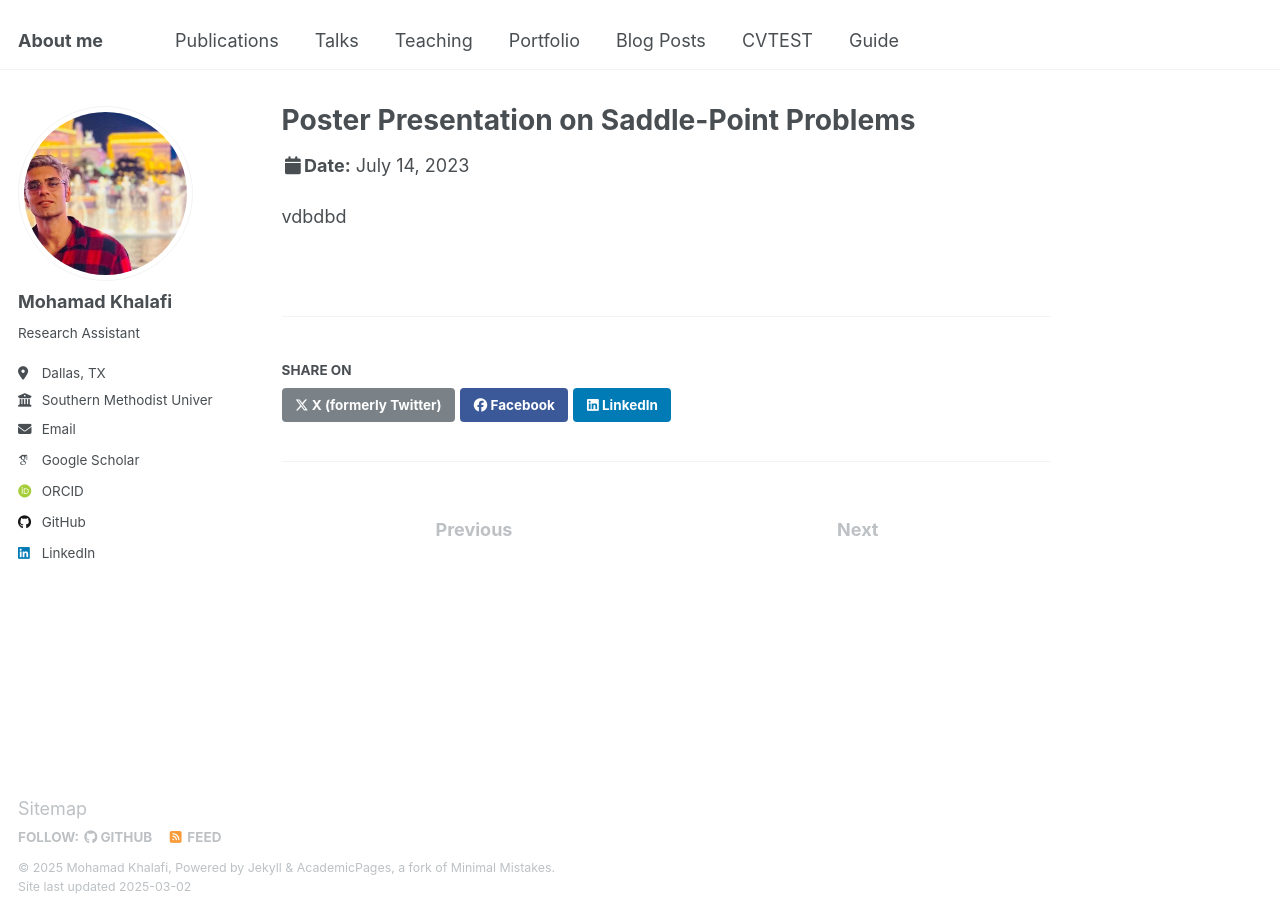
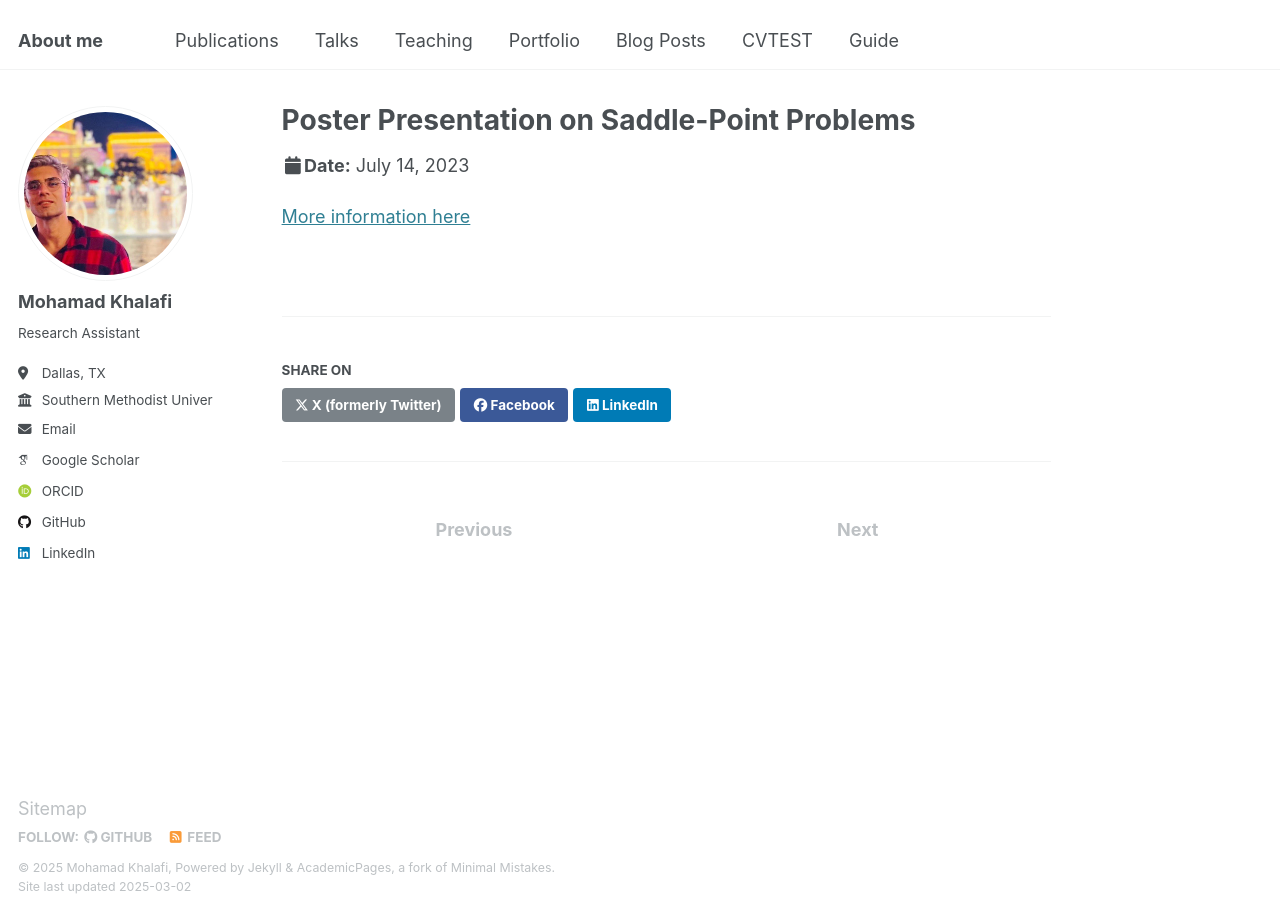
Before and after one commit to Mohammadkhf/mohammadkhf.github.io, a Jekyll site: the page built from _talks/2012-03-01-talk-1.md, in a window 1280 px wide. Built offline with Jekyll 4.4.1, drawn with Linux system fonts in a browser that asks for light colours; some web fonts are replaced.

Commit message:
Update 2012-03-01-talk-1.md

```diff
--- a/_talks/2012-03-01-talk-1.md
+++ b/_talks/2012-03-01-talk-1.md
@@ -8,5 +8,4 @@ date: 2023-07-14
 location: "Honolulu, HI, USA"
 poster: 'http://mohammadkhf.github.io/files/postericml.pdf'
 ---
-
-vdbdbd
+[More information here](http://mohammadkhf.github.io/files/postericml.pdf)
```
